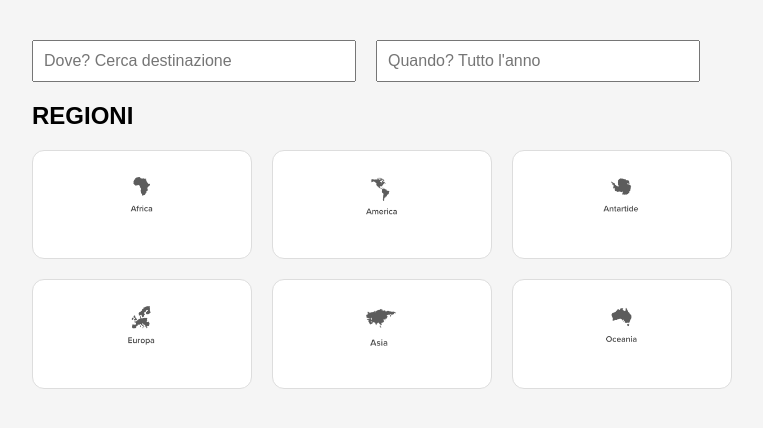
After one commit to Alessiad12/progetto1, a PHP site: page /notify-swipe/prova.html in a window 1280 px wide. The commit adds this page. Shown: the top 428 px of the page, without its empty margins (8-771 px from the left). Run offline with PHP 8.4, Linux system fonts and the light colour scheme.

Commit message:
continenti

```diff
--- /dev/null
+++ b/prova.html
@@ -0,0 +1,84 @@
+<!DOCTYPE html>
+<html lang="it">
+<head>
+  <meta charset="UTF-8">
+  <title>Seleziona destinazione</title>
+  <style>
+    body {
+      font-family: Arial, sans-serif;
+      background: #f5f5f5;
+      margin: 0;
+      padding: 40px;
+    }
+
+    .search-container {
+      display: flex;
+      gap: 20px;
+      margin-bottom: 20px;
+    }
+
+    .search-container input {
+      padding: 10px;
+      font-size: 16px;
+      width: 300px;
+    }
+
+    .regions {
+      display: grid;
+      grid-template-columns: repeat(3, 1fr);
+      gap: 20px;
+      max-width: 700px;
+    }
+
+    .region-card {
+      background: white;
+      border: 1px solid #ddd;
+      border-radius: 12px;
+      padding: 20px;
+      text-align: center;
+      cursor: pointer;
+      transition: 0.3s;
+    }
+
+    .region-card:hover {
+      box-shadow: 0 4px 8px rgba(0,0,0,0.1);
+    }
+
+    .region-card img {
+      width: 60px;
+      height: auto;
+      margin-bottom: 10px;
+    }
+  </style>
+</head>
+<body>
+
+<div class="search-container">
+  <input type="text" placeholder="Dove? Cerca destinazione">
+  <input type="text" placeholder="Quando? Tutto l'anno">
+</div>
+
+<h2>REGIONI</h2>
+<div class="regions">
+  <div class="region-card">
+    <img src="/immagini/Africa.png" alt="Asia">
+  </div>
+  <div class="region-card">
+    <img src="/immagini/America.png" alt="Europa">
+  </div>
+  <div class="region-card">
+    <img src="immagini/Antartide.png" alt="America">
+  </div>
+  <div class="region-card">
+    <img src="immagini/Europa.png" alt="Africa">
+  </div>
+  <div class="region-card">
+    <img src="immagini/Asia.png" alt="Oceania">
+  </div>
+  <div class="region-card">
+    <img src="immagini/Oceania.png" alt="Antartide">
+  </div>
+</div>
+
+</body>
+</html>
--- a/visualizza_viaggi.php
+++ b/visualizza_viaggi.php
@@ -173,6 +173,7 @@ while ($row = pg_fetch_assoc($result)) {
   <div class="dropdown-menu" id="dropdownMenu" >
           <a href="pagina_profilo.php">Profilo</a>
           <a href="login.html">Logout</a>
+          <a href="crea_preferenze_viaggi.php"> Preferenze <a>
   </div>
 </div>
 
```
Also changed, not shown: crea_preferenze_viaggi.php (+53 -3 lines), immagini/Africa.png (added), immagini/America.png (added), immagini/Antartide.png (added), immagini/Asia.png (added), immagini/Europa.png (added), immagini/Oceania.png (added), 1 other file.
